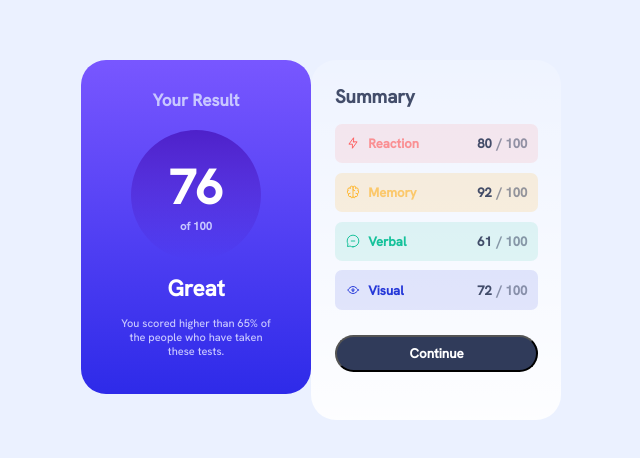
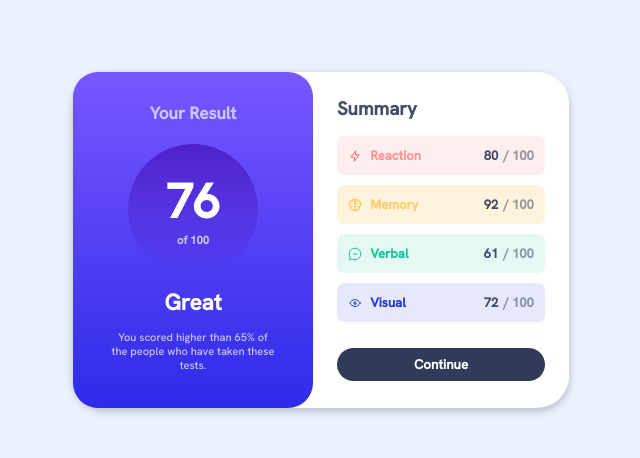
Before and after one commit to MariaMarusakova/1_Results_summary_component, a plain HTML site: page index.html in a window 1280 px wide. Shown: the part 160-618 px from the top of the page, without its empty margins (319-959 px from the left). Drawn offline with Linux system fonts and the light colour scheme.

Commit message:
align the two sections correctly on the bottom

```diff
--- a/styles.css
+++ b/styles.css
@@ -72,7 +72,7 @@ Use transparency to get the colour variations necessary to match the design. Hin
     font-family: 'Hanken Grotesk', serif;
     padding: 0;
     margin: 0;
-    box-sizing:  border-box;
+    box-sizing: border-box;
 }
 
 body {
@@ -82,6 +82,13 @@ body {
     align-items: center;
     min-height: 100vh;
     background-color: var(--Pale-blue);
+
+}
+
+.container{
+    box-shadow: rgba(0,0,0,0.24) 0px 3px 8px;
+    border-radius: 2rem;
+    background-color: white;
 
 }
 
@@ -97,7 +104,7 @@ h1 {
     border-radius: 25px;
     background: linear-gradient(to bottom,hsl(252, 100%, 67%), hsl(241, 81%, 54%));
     padding: 20px;
-    width: 230px;
+    width: 15rem;
     height: 100%;
     text-align: center;
     color: white;
@@ -149,9 +156,9 @@ p.final-text {
     float: right;
     padding-left: 1.5rem;
     padding-top: 1.5rem;
-    padding-bottom: 3rem;
-    width: 250px;
-    border-radius: 25px;
+    padding-bottom: 20px;
+    width: 16rem;
+    border-radius: 0px 25px 25px 0px;
     background-color: hsla(0, 0%, 100%, 0.3);
     background: linear-gradient(to bottom, hsla(0, 0%, 100%, 0.2), hsla(0, 0%, 100%, 0.9));;
 
@@ -165,7 +172,7 @@ h3.summary {
 
 .all-skills{
     display: flex;
-    width: 90%;
+    width: 13rem;
     flex-direction: column;
     gap: 0.6rem;
     font-size: 10px;
@@ -248,11 +255,11 @@ button {
     align-content: justify;
     align-items: center;
     border-radius: 1.5rem;
-    margin-top: auto;
     padding: 0.5rem;
     background-color: var(--Dark-gray-blue);
     color: white;
     font-weight: 700;
     cursor: pointer;
+    border: none;
 
 }
```
